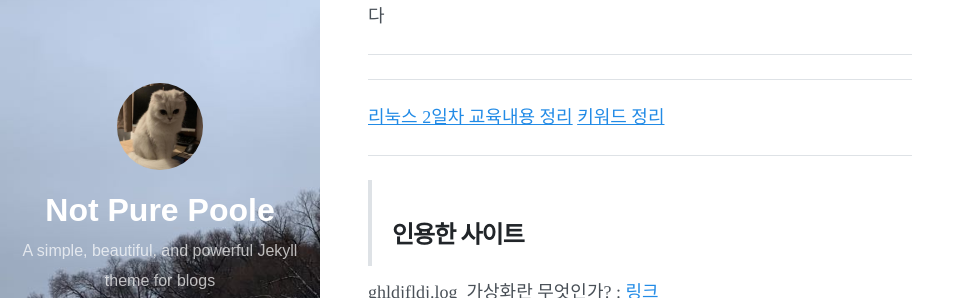
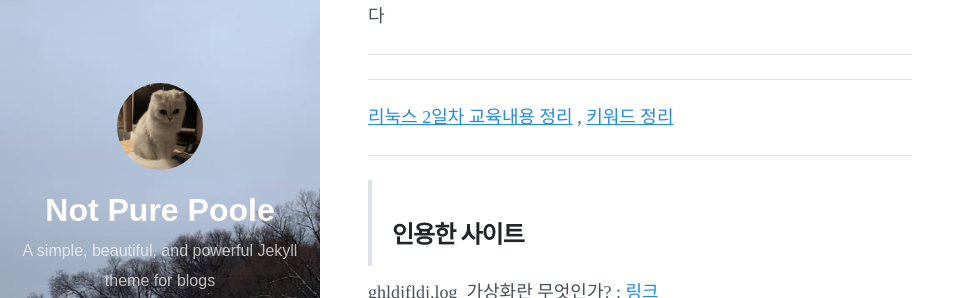
Before and after one commit to whtndgus/JSH, a Jekyll site: the page built from _posts/2022-11-18-ncp.md, in a window 1280 px wide and 900 px high, scrolled down 1916 px. Shown: the part 173-471 px from the top of the window, without its empty margins (0-975 px from the left). Built offline with Jekyll 4.4.1, drawn with Linux system fonts in a browser that asks for light colours; nearby versions of some CDN libraries.

```diff
--- a/_posts/2022-11-18-ncp.md
+++ b/_posts/2022-11-18-ncp.md
@@ -55,8 +55,7 @@ date: 2022-11-18 15:32 +0900
 
 ---
 
-[리눅스 2일차 교육내용 정리](https://jsh961015.notion.site/22-11-18-0b42473772ba4961be8f5794e73c2cae){:target="_blank"}
-[키워드 정리](https://jsh961015.notion.site/ad540ee8a71f415286a6c46034cc904b){:target="_blank"}
+[리눅스 2일차 교육내용 정리](https://jsh961015.notion.site/22-11-18-0b42473772ba4961be8f5794e73c2cae){:target="_blank"} , [키워드 정리](https://jsh961015.notion.site/ad540ee8a71f415286a6c46034cc904b){:target="_blank"}
 
 ---
 
```
